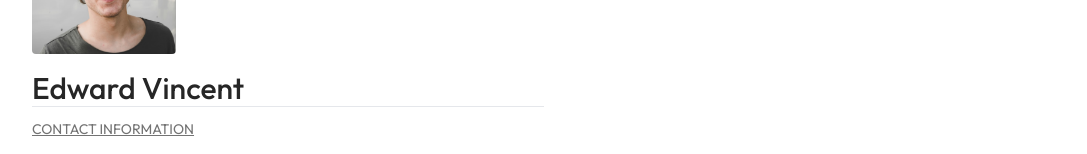
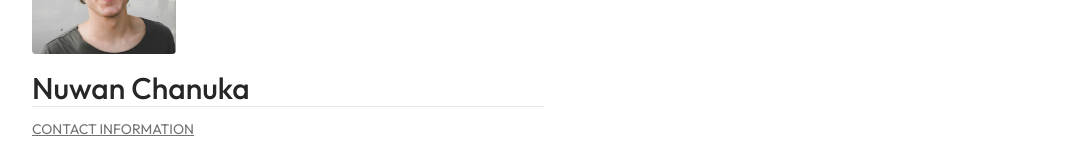
Before and after one commit to Nuwanchanuka/Booking-system, a React (Vite) app in the folder frontend/: page /my-profile in a window 1280 px wide. Shown: the part 180-334 px from the top of the page, without its empty margins (96-1183 px from the left). Built offline with nearby package versions, Linux system fonts and the light colour scheme.

Commit message:
change name

```diff
--- a/frontend/src/pages/MyProfile.jsx
+++ b/frontend/src/pages/MyProfile.jsx
@@ -4,7 +4,7 @@ import { assets } from '../assets/assets'
 const MyProfile = () => {
 
   const [userData, setUserData] = useState({
-    name: "Edward Vincent",
+    name: "Nuwan Chanuka",
     image: assets.profile_pic,
     email: 'nuwanchanuka@gmail.com',
     phone: '0717511510',
```
